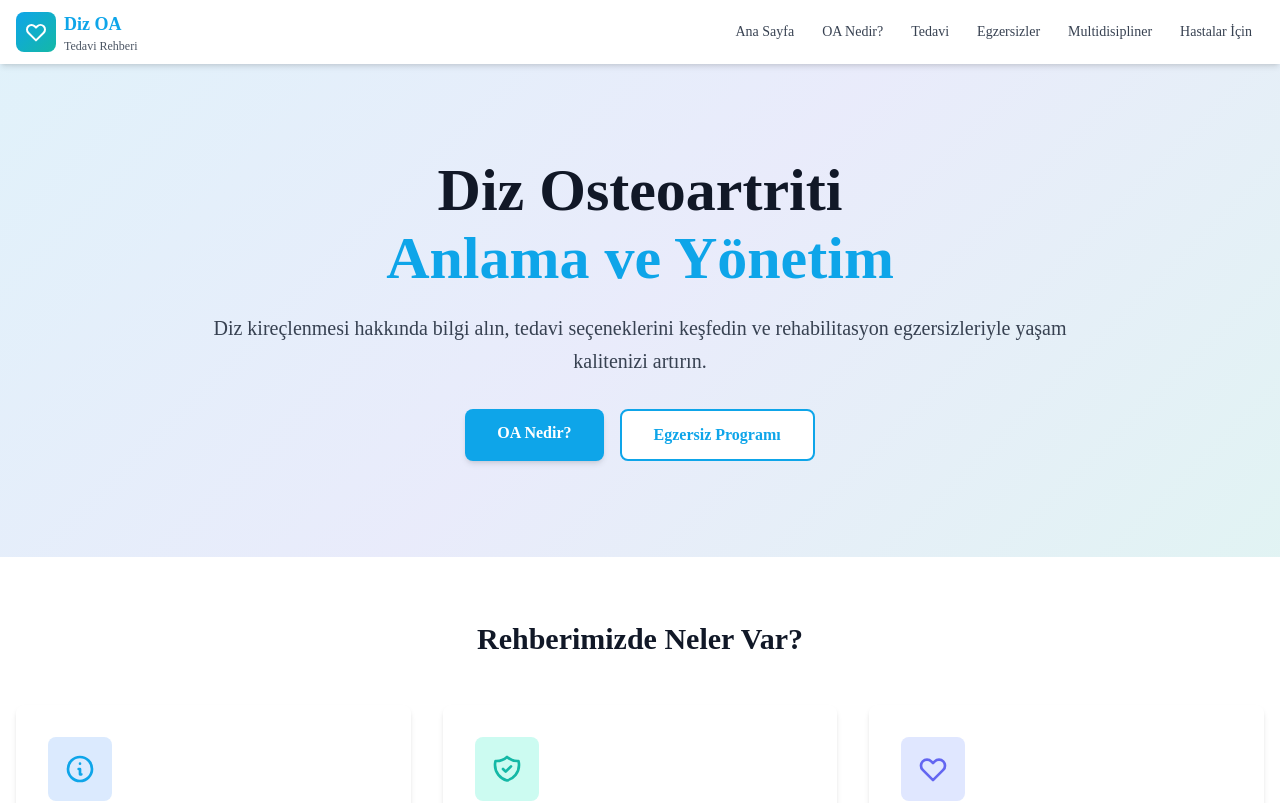
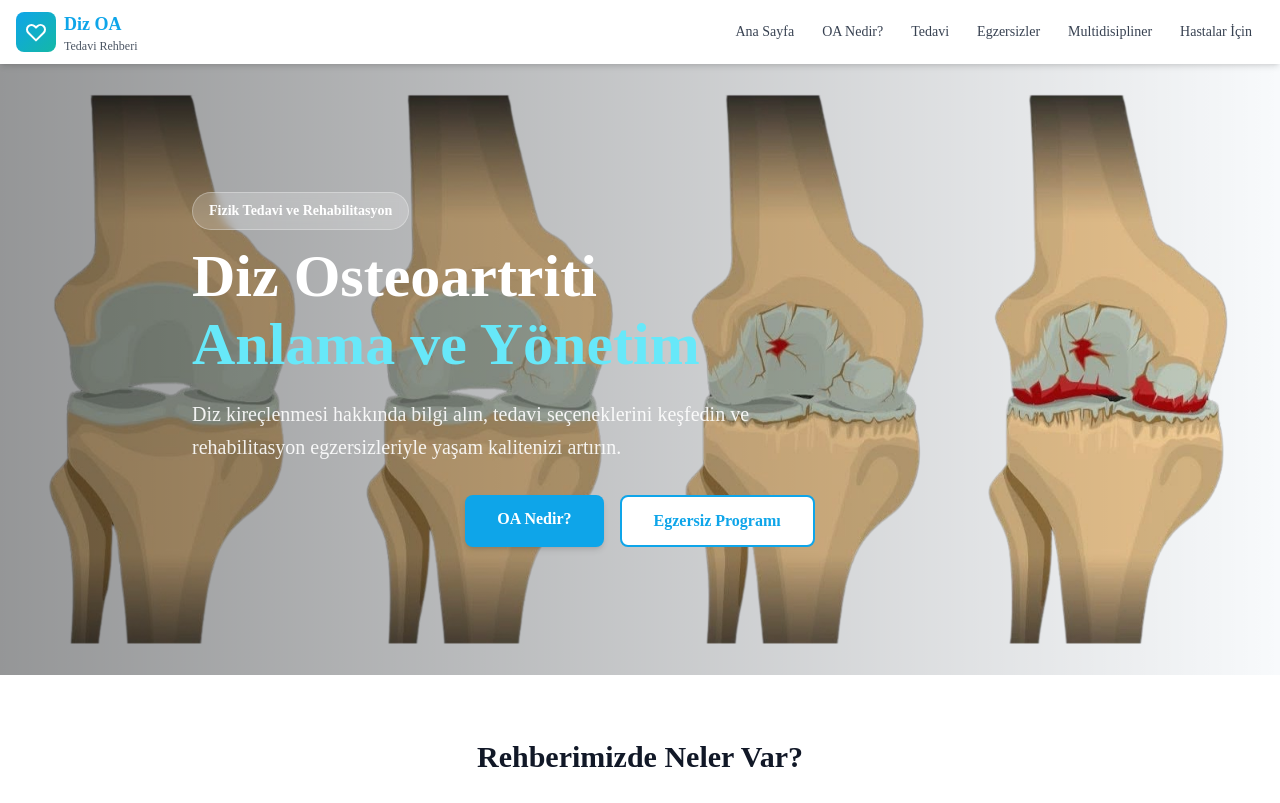
Before and after one commit to pat-0/diz-osteoartriti, a Next.js app: page / in a window 1280 px wide. Shown: the top 803 px of the page. Built offline with nearby package versions, Linux system fonts and the light colour scheme.

Commit message:
Hero background image eklendi - daha canlı görünüm

```diff
--- a/app/page.tsx
+++ b/app/page.tsx
@@ -4,15 +4,21 @@ export default function HomePage() {
   return (
     <div className="min-h-screen bg-gradient-to-b from-background to-white">
       {/* Hero Section */}
-      <section className="relative overflow-hidden py-16 md:py-24">
-        <div className="absolute inset-0 medical-gradient opacity-10"></div>
+      <section
+        className="relative overflow-hidden py-24 md:py-32 bg-cover bg-center bg-no-repeat"
+        style={{ backgroundImage: "url('/images/hero-bg.png')" }}
+      >
+        <div className="absolute inset-0 bg-gradient-to-r from-black/40 via-black/20 to-transparent"></div>
         <div className="container mx-auto px-4 relative">
-          <div className="max-w-4xl mx-auto text-center">
-            <h1 className="text-4xl md:text-6xl font-bold text-gray-900 mb-6">
+          <div className="max-w-4xl mx-auto">
+            <div className="inline-block px-4 py-2 bg-white/20 text-white backdrop-blur-sm rounded-full text-sm font-semibold mb-4 border border-white/30">
+              Fizik Tedavi ve Rehabilitasyon
+            </div>
+            <h1 className="text-4xl md:text-6xl font-bold text-white mb-6">
               Diz Osteoartriti
-              <span className="block text-primary mt-2">Anlama ve Yönetim</span>
+              <span className="block text-cyan-300 mt-2">Anlama ve Yönetim</span>
             </h1>
-            <p className="text-xl text-gray-700 mb-8 leading-relaxed">
+            <p className="text-xl text-white/90 mb-8 leading-relaxed max-w-2xl">
               Diz kireçlenmesi hakkında bilgi alın, tedavi seçeneklerini keşfedin ve
               rehabilitasyon egzersizleriyle yaşam kalitenizi artırın.
             </p>
```
Also changed, not shown: hero-bg.png (added), public/images/hero-bg.png (added).
